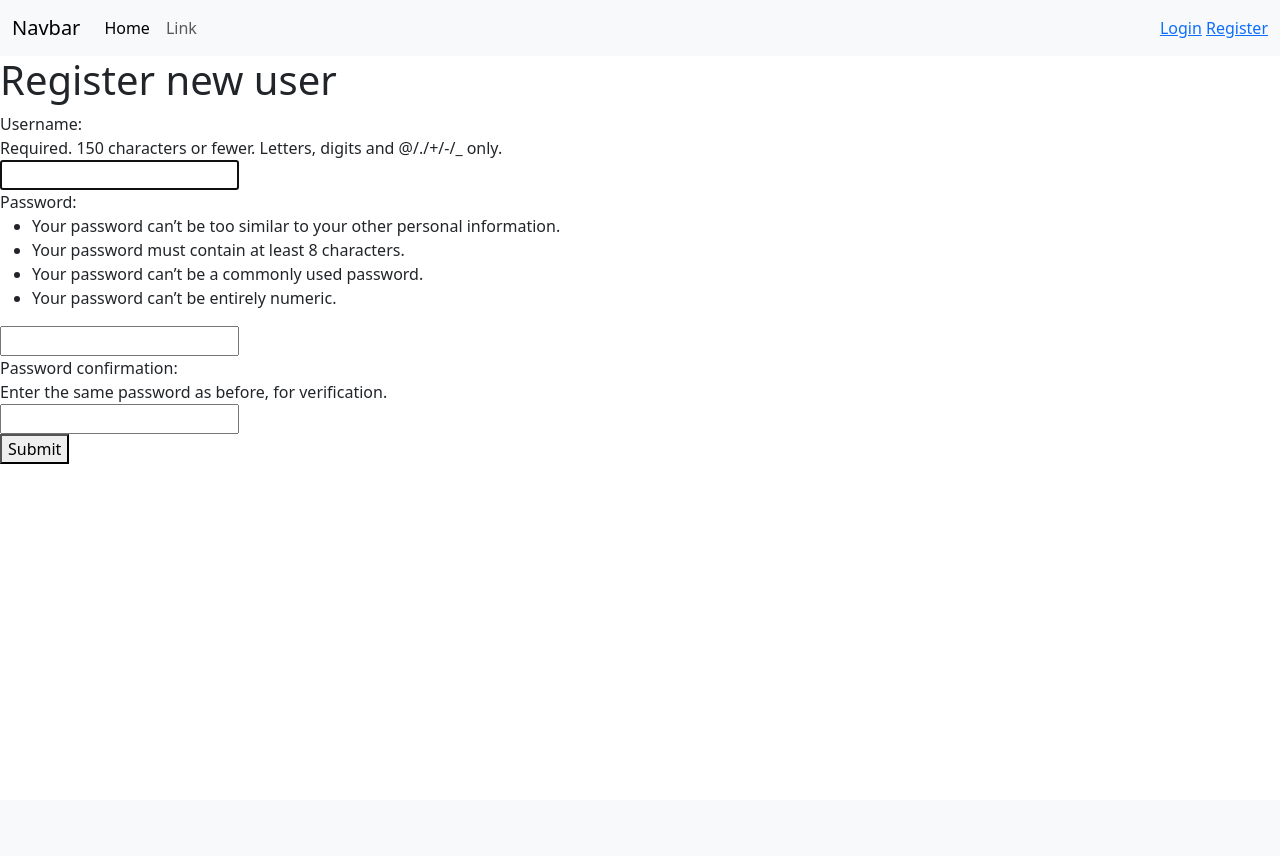
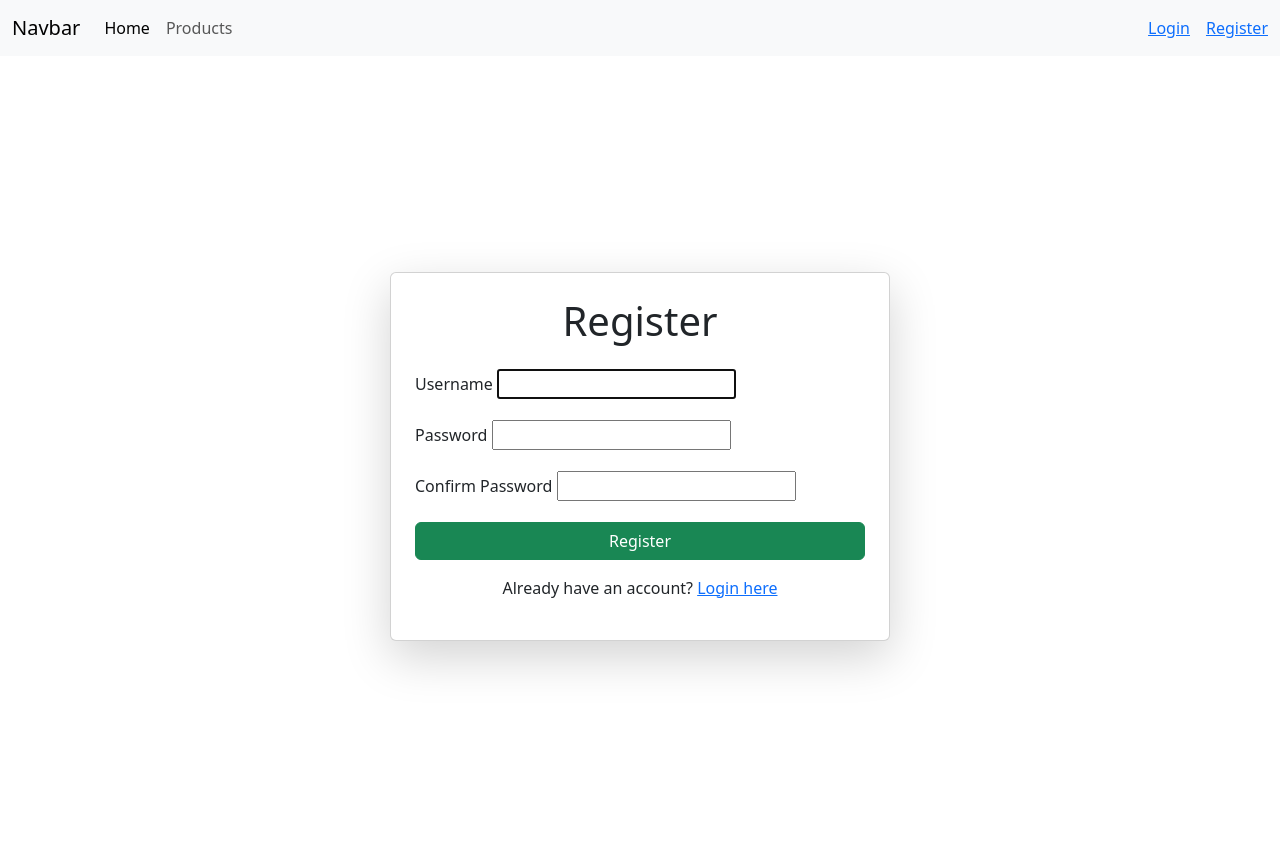
Before and after one commit to andr0man/django_final, a Django app: page /users/register/ in a window 1280 px wide. Before the commit the page ends 464 px from the top, so only its background shows below. Run offline with Django 5.2, Linux system fonts and the light colour scheme.

Commit message:
added login, register and products list/page

```diff
--- a/onlineStore/onlineStore/urls.py
+++ b/onlineStore/onlineStore/urls.py
@@ -24,6 +24,7 @@ urlpatterns = [
     path('admin/', admin.site.urls),
     path('', views.homepage),
     path('users/', include('users.urls')),
+    path('products/', include('products.urls')),
 ]
 
 urlpatterns += static(settings.MEDIA_URL, document_root=settings.MEDIA_ROOT)
--- /dev/null
+++ b/onlineStore/products/urls.py
@@ -0,0 +1,9 @@
+from django.urls import path
+from . import views
+
+app_name = "products"
+
+urlpatterns = [
+    path('', views.products_list, name="list"),
+    path('<int:id>', views.product_page, name="page")
+]
--- a/onlineStore/templates/layout.html
+++ b/onlineStore/templates/layout.html
@@ -25,7 +25,7 @@
       crossorigin="anonymous"
     ></script>
     <script src="{% static 'js/main.js' %}" defer></script>
-    <title>{% block title %} Library app {% endblock %}</title>
+    <title>{% block title %} Online store app {% endblock %}</title>
   </head>
   <body>
     <nav class="navbar navbar-expand-lg bg-body-tertiary">
@@ -46,40 +46,29 @@
           <div class="collapse navbar-collapse" id="navbarSupportedContent">
             <ul class="navbar-nav me-auto mb-2 mb-lg-0">
               <li class="nav-item">
-                <a class="nav-link active" aria-current="page" href="#">Home</a>
+                <a class="nav-link active" aria-current="page" href="/">Home</a>
               </li>
               <li class="nav-item">
-                <a class="nav-link" href="#">Link</a>
+                <a class="nav-link" href="/products">Products</a>
               </li>
+              {% if user.is_superuser %}
+                <li class="nav-item">
+                    <a class="nav-link" href="/categories">Categories</a>
+                </li>
+              {% endif %}
             </ul>
           </div>
         </div>
-        <div>
+        <div class="d-flex gap-3 align-items-center">
           {% if request.user.is_authenticated %}
-          <span style="color: white; font-size: 0.7em"
-            >Welcome, {{ request.user.username }}!</span
-          >
-          <form
-            action="{% url 'users:logout' %}"
-            method="post"
-            style="display: inline"
-          >
-            {% csrf_token %}
-            <button
-              type="submit"
-              style="
-                color: white;
-                background: none;
-                border: none;
-                font-size: 0.7em;
-              "
-            >
-              Logout
-            </button>
-          </form>
+            <span>Welcome, {{ request.user.username }}!</span>
+            <form action="{% url 'users:logout' %}" method="post">
+                {% csrf_token %}
+                <button type="submit" class="btn btn-link p-0">Logout</button>
+            </form>
           {% else %}
-          <a href="{% url 'users:login' %}">Login</a>
-          <a href="{% url 'users:register' %}">Register</a>
+            <a href="{% url 'users:login' %}">Login</a>
+            <a href="{% url 'users:register' %}">Register</a>
           {% endif %}
         </div>
       </div>
--- a/onlineStore/users/templates/users/register.html
+++ b/onlineStore/users/templates/users/register.html
@@ -5,13 +5,35 @@
 {% endblock %}
 
 {% block content %}
-    <h1>Register new user</h1>
-    <form
-        action="/users/register/"
-        method="post">
-        {% csrf_token %}
-        {{ form }}
-        <button type="button" class="form-submit">Submit</button>
-    </form>
-
+<div class="container d-flex justify-content-center align-items-center min-vh-100">
+    <div class="card shadow-lg p-4" style="max-width: 500px; width: 100%;">
+        <h1 class="text-center mb-4">Register</h1>
+        <form action="/users/register/" method="post">
+            {% csrf_token %}
+            <div class="mb-3">
+                <label for="id_username" class="form-label">Username</label>
+                {{ form.username }}
+                {% if form.username.errors %}
+                    <div class="text-danger small">{{ form.username.errors }}</div>
+                {% endif %}
+            </div>
+            <div class="mb-3">
+                <label for="id_password1" class="form-label">Password</label>
+                {{ form.password1 }}
+                {% if form.password1.errors %}
+                    <div class="text-danger small">{{ form.password1.errors }}</div>
+                {% endif %}
+            </div>
+            <div class="mb-3">
+                <label for="id_password2" class="form-label">Confirm Password</label>
+                {{ form.password2 }}
+                {% if form.password2.errors %}
+                    <div class="text-danger small">{{ form.password2.errors }}</div>
+                {% endif %}
+            </div>
+            <button type="submit" class="btn btn-success w-100">Register</button>
+        </form>
+        <p class="text-center mt-3">Already have an account? <a href="{% url 'users:login' %}">Login here</a></p>
+    </div>
+</div>
 {% endblock %}
--- a/onlineStore/users/views.py
+++ b/onlineStore/users/views.py
@@ -8,8 +8,9 @@ def register_view(request):
     if request.method == "POST":
         form = UserCreationForm(request.POST)
         if form.is_valid():
-            form.save()
-            return redirect("books:list")
+            user = form.save()
+            login(request, user)
+            return redirect("products:list")
     else:
         form = UserCreationForm()
     return render(request, "users/register.html", { "form": form })
@@ -20,7 +21,10 @@ def login_view(request):
         if form.is_valid():
             user = form.get_user()
             login(request, user)
-            return redirect("books:list")
+            if 'next' in request.POST:
+                return redirect(request.POST.get('next'))
+            else:
+                return redirect("products:list")
     else:
         form = AuthenticationForm()
     return render(request, "users/login.html", {"form": form})
@@ -28,4 +32,4 @@ def login_view(request):
 def logout_view(request):
     if request.method == "POST":
         logout(request)
-        return redirect("users:login")
+        return redirect("/")
```
Also changed, not shown: onlineStore/products/templates/products/product_new.html (added, +11 -0 lines), onlineStore/products/templates/products/product_page.html (added, +31 -0 lines), onlineStore/products/templates/products/products_list.html (added, +33 -0 lines), onlineStore/products/views.py (+24 -1 lines), onlineStore/users/templates/users/login.html (+21 -7 lines).
